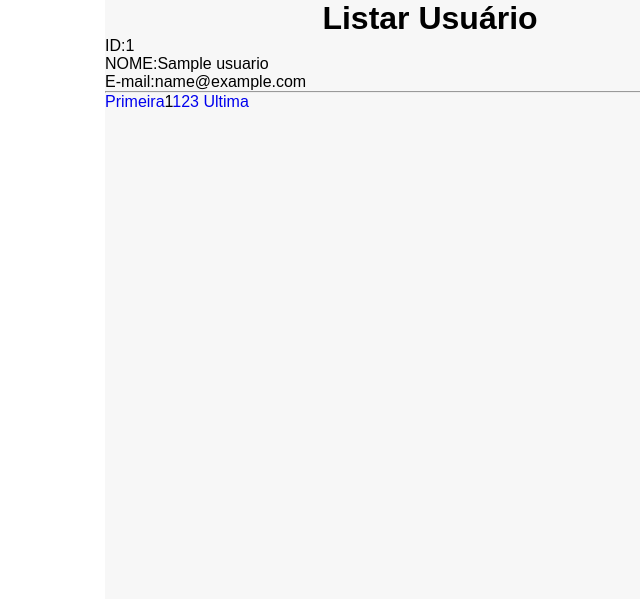
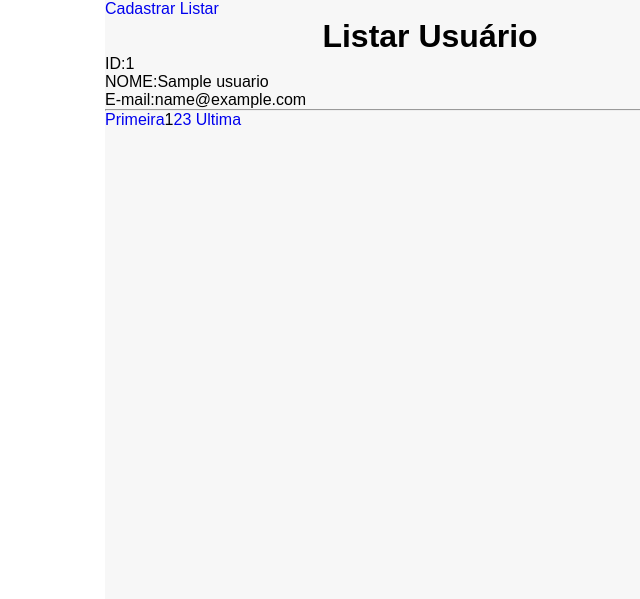
Before and after one commit to felipesantos2/Conexao-e-listagem-php, a PHP site: page /listar.php?pagina=1 in a window 1280 px wide. Shown: the top 599 px of the page, without its empty margins (210-850 px from the left). Run offline with PHP 8.4, Linux system fonts and the light colour scheme; tables that the repository leaves empty or names only in its code hold one stand-in row (values such as "Sample post").

Commit message:
paginaçao
paginação com bugs, mas funciona

```diff
--- a/msqli/index.php
+++ b/msqli/index.php
@@ -14,7 +14,10 @@
 </head>
 <body>
     <div class="container">
+        <a href="index.php"> Cadastrar</a>
+        <a href="listar.php"> Listar</a>
         <h1>Cadastrar Usuário</h1>
+
         <?php
 
             if(isset($_SESSION['msg'])){
--- a/msqli/listar.php
+++ b/msqli/listar.php
@@ -17,6 +17,8 @@ include_once "conexao.php"
 
 <body>
     <div class="container">
+        <a href="index.php"> Cadastrar</a>
+        <a href="listar.php"> Listar</a>
         <h1>Listar Usuário</h1>
         <?php
 
@@ -64,8 +66,11 @@ include_once "conexao.php"
         }
 
         echo "$pagina";
-        for($pagina_dep = $pagina = 1; $pagina_dep <= $pagina + $max_links; $pagina_dep++){
-            echo "<a href ='listar.php?pagina=$pagina_dep'>$pagina_dep</a>";
+        for($pagina_dep = $pagina + 1; $pagina_dep <= $pagina + $max_links; $pagina_dep++){
+
+            if ($pagina_ant <= $quantidade_pg) {
+                echo "<a href ='listar.php?pagina=$pagina_dep'>$pagina_dep</a>";
+            }
 
         }
 
```
